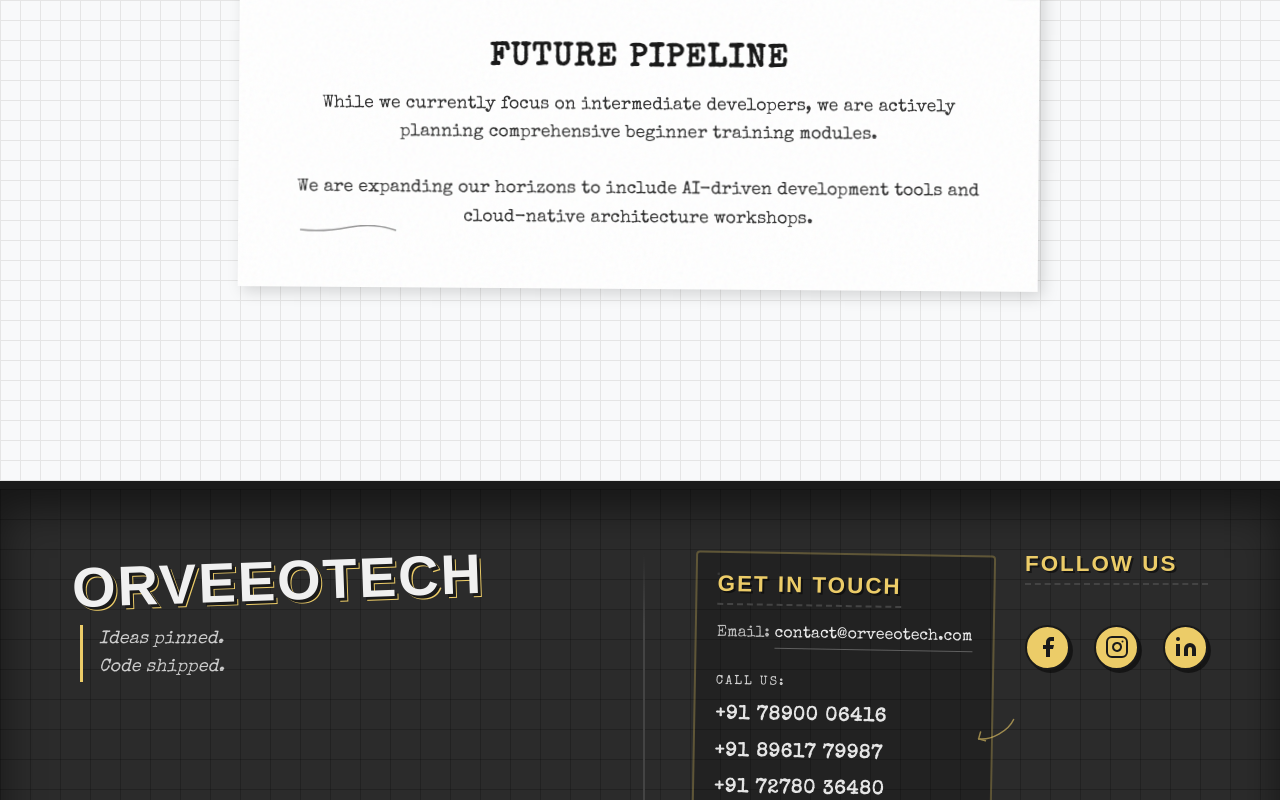
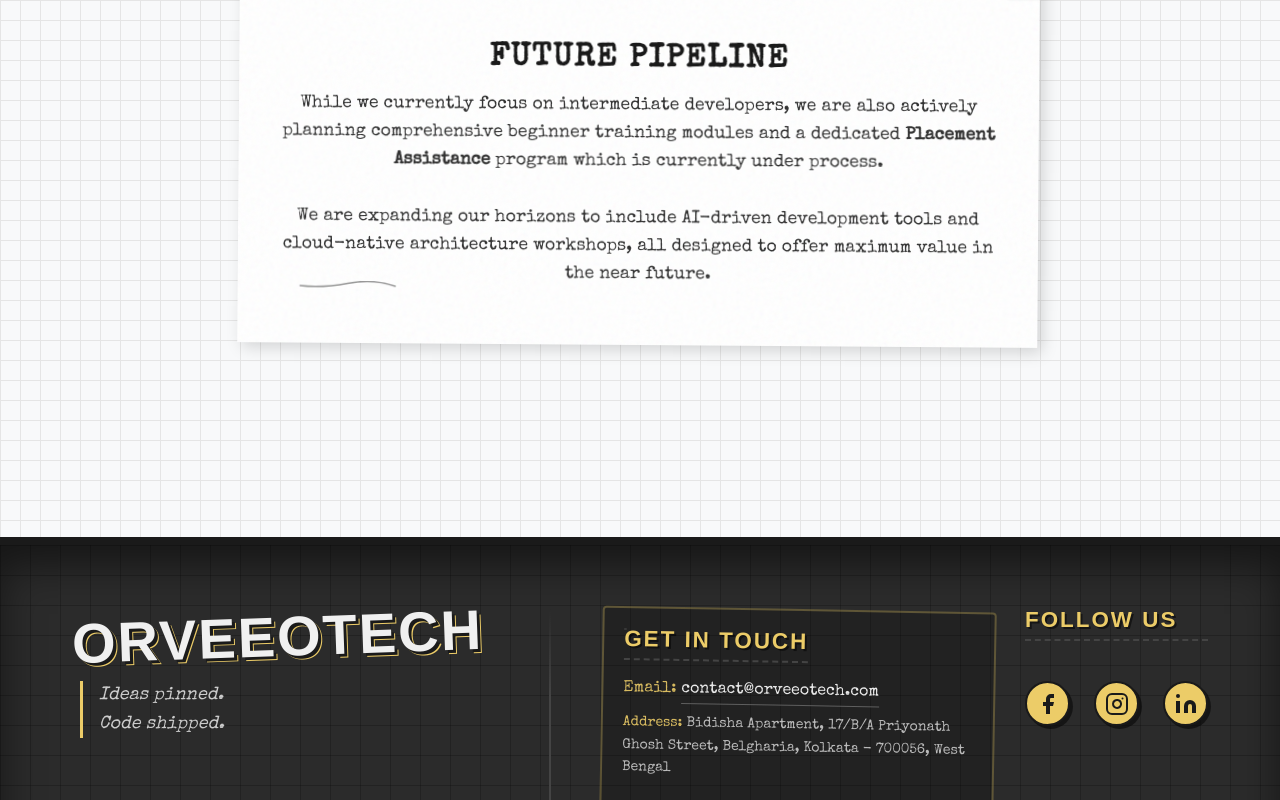
Before and after one commit to codey22/Orveeotech, a Next.js app: page /about in a window 1280 px wide. Shown: the part 3100-3900 px from the top of the page. Built offline with nearby package versions, Linux system fonts and the light colour scheme; a web font is replaced by a local one.

Commit message:
Website Updated

```diff
--- a/app/about/page.js
+++ b/app/about/page.js
@@ -115,9 +115,9 @@ export default function About() {
           <StickyNote color="white" rotation={0} className="!w-full !max-w-[800px]">
             <h3>Future Pipeline</h3>
             <p>
-              While we currently focus on intermediate developers, we are actively planning comprehensive beginner training modules.
+              While we currently focus on intermediate developers, we are also actively planning comprehensive beginner training modules and a dedicated <strong>Placement Assistance</strong> program which is currently under process.
               <br /><br />
-              We are expanding our horizons to include AI-driven development tools and cloud-native architecture workshops.
+              We are expanding our horizons to include AI-driven development tools and cloud-native architecture workshops, all designed to offer maximum value in the near future.
             </p>
             <Doodle type="underline" color="#333" style={{ position: 'absolute', bottom: '20px', left: '20px', width: '100px', opacity: 0.5 }} />
           </StickyNote>
--- a/app/services/page.js
+++ b/app/services/page.js
@@ -90,7 +90,6 @@ export default function Services() {
           <CoffeeStain style={{ top: '50%', right: '-40px', opacity: 0.3 }} />
         </section>
 
-        <div className="w-[80%] h-[2px] bg-[repeating-linear-gradient(to_right,#333_0,#333_10px,transparent_10px,transparent_20px)] my-24 mx-auto opacity-30"></div>
 
       </div>
     </main>
--- a/components/Footer.js
+++ b/components/Footer.js
@@ -24,10 +24,13 @@ export default function Footer() {
             <div className="flex flex-col gap-4">
               <div className="border-2 border-[rgba(236,204,104,0.3)] p-[1.25rem] rounded-[4px] relative bg-[rgba(0,0,0,0.2)] rotate-1 transition-transform duration-300 ease-[ease] hover:rotate-0 hover:scale-[1.02] hover:border-[rgba(236,204,104,0.6)] before:content-[''] before:absolute before:[-inset-5px] before:border before:border-dashed before:border-[rgba(255,255,255,0.1)] before:pointer-events-none">
                 <h4 className="text-[#eccc68] mb-4 text-[1.4rem] uppercase tracking-[2px] font-retro [text-shadow:2px_2px_0px_rgba(0,0,0,0.5)] border-b-2 border-dashed border-[#444] pb-2 inline-block">Get in Touch</h4>
-                <p className="mb-2 text-base opacity-90 text-[#ccc]">Email: <a href="mailto:contact@orveeotech.com" className="text-white no-underline border-b border-[#666] pb-[2px] transition-all duration-300 ease-[ease] inline-block hover:text-[#ff4757] hover:border-b-[#ff4757] hover:bg-[rgba(255,71,87,0.1)] hover:scale-[1.05]">contact@orveeotech.com</a></p>
+                <p className="mb-2 text-base opacity-90 text-[#ccc]"><span className="text-[#eccc68]">Email:</span> <a href="mailto:contact@orveeotech.com" className="text-white no-underline border-b border-[#666] pb-[2px] transition-all duration-300 ease-[ease] inline-block hover:text-[#ff4757] hover:border-b-[#ff4757] hover:bg-[rgba(255,71,87,0.1)] hover:scale-[1.05]">contact@orveeotech.com</a></p>
+                <p className="mb-4 text-sm opacity-90 text-[#ccc] leading-[1.6] max-w-[350px]">
+                  <span className="text-[#eccc68]">Address:</span> Bidisha Apartment, 17/B/A Priyonath Ghosh Street, Belgharia, Kolkata - 700056, West Bengal
+                </p>
 
                 <div style={{ marginTop: '1.5rem', position: 'relative' }}>
-                  <p style={{ marginBottom: '0.5rem', opacity: 0.9, textTransform: 'uppercase', fontSize: '0.8rem', letterSpacing: '2px' }}>Call Us:</p>
+                  <p style={{ marginBottom: '0.5rem', opacity: 0.9, textTransform: 'uppercase', fontSize: '0.8rem', letterSpacing: '2px' }}><span className="text-[#eccc68]">Call Us:</span></p>
                   <ul style={{ listStyle: 'none', padding: 0, margin: 0 }}>
                     <li style={{ marginBottom: '8px' }}>
                       <a href="tel:7890006416" className="text-[1.2rem] font-bold tracking-[1px] text-[#e5e5e5] no-underline transition-all duration-300 inline-block hover:text-[#ff4757] hover:scale-[1.05]">+91 78900 06416</a>
```
Also changed, not shown: lib/servicesData.js.
